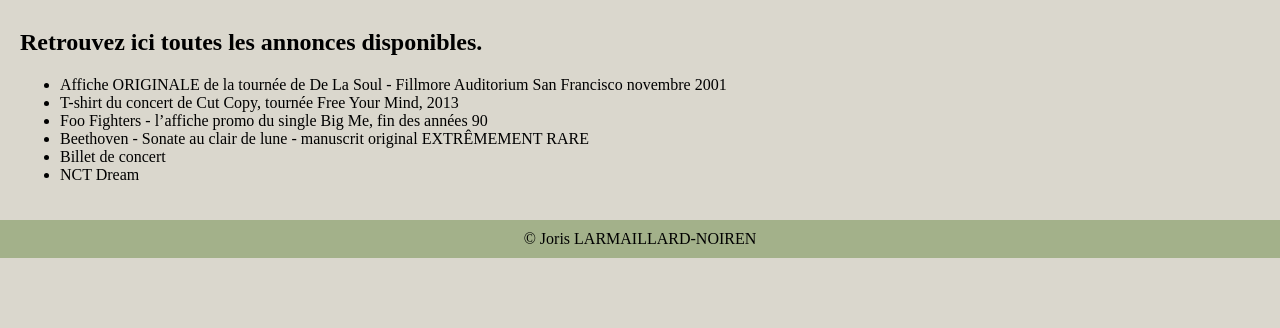
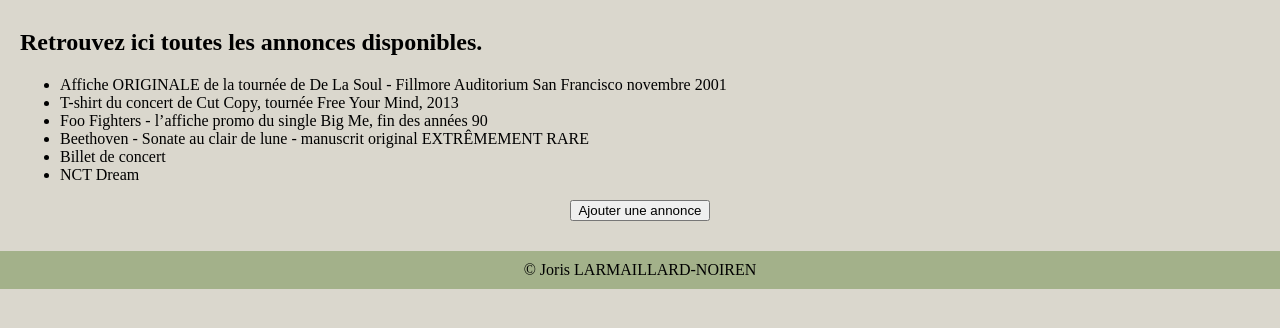
Before and after one commit to 31Joojo/django-web-app, a Django app: page /ads/ in a window 1280 px wide. Shown: the part 159-487 px from the top of the page. Run offline with Django 5.2, Linux system fonts and the light colour scheme; data comes from the database, SQL or seed files in the repository.

Commit message:
Ajout du bouton pour créer une annonce

```diff
--- a/merchex/listings/templates/listings/ad_list.html
+++ b/merchex/listings/templates/listings/ad_list.html
@@ -9,4 +9,10 @@
         {% endfor %}
     </ul>
 
+    <div class="conteneur-bouton">
+        <a href="{% url 'ad-create' %}">
+            <button class="bouton">Ajouter une annonce</button>
+        </a>
+    </div>
+
 {% endblock %}
```
